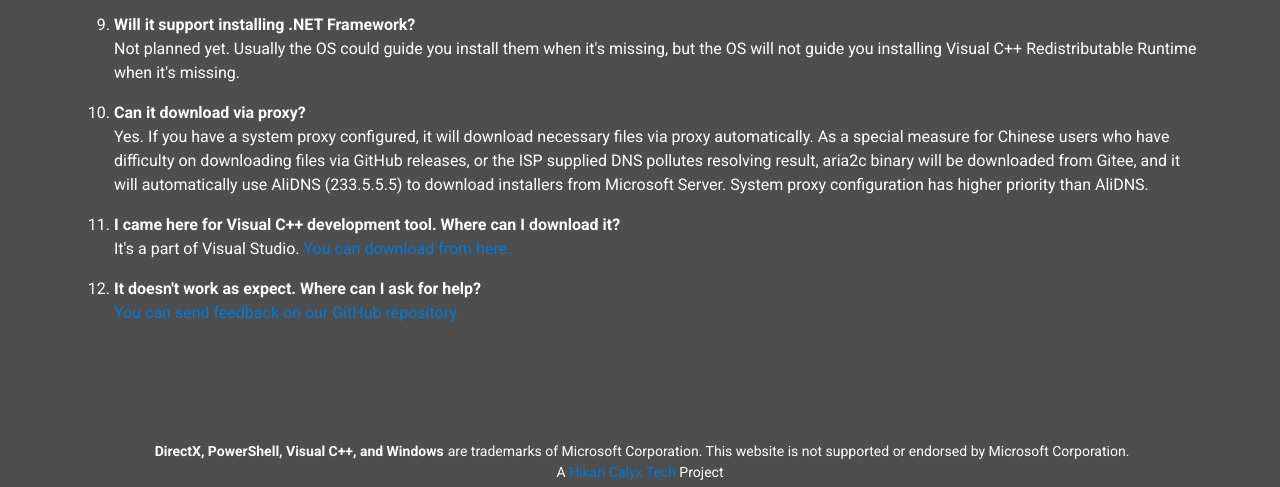
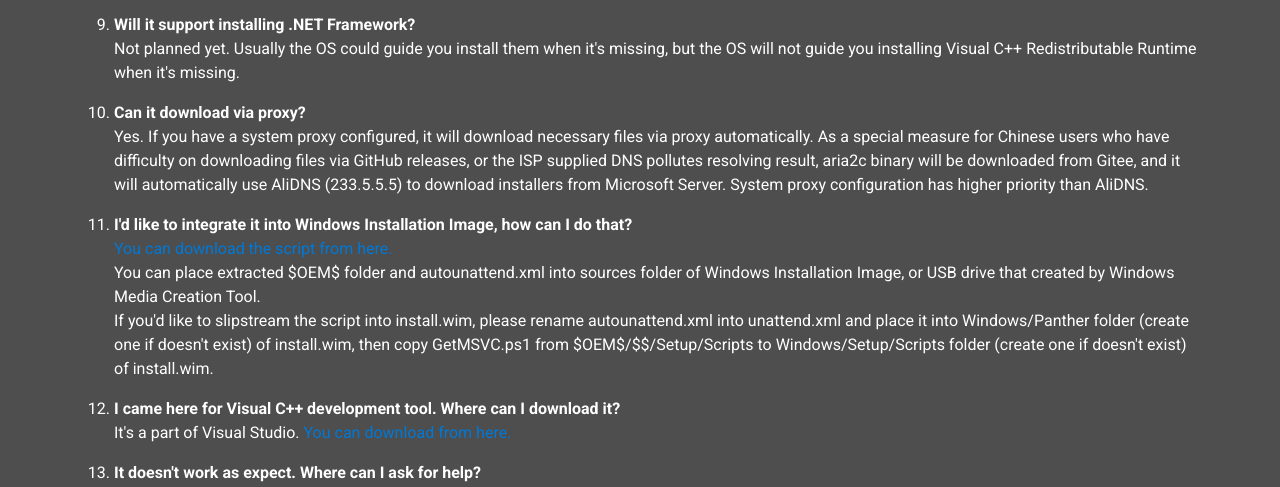
Before and after one commit to msvc-win/msvc.win, a plain HTML site: page index.html in a window 1280 px wide. Shown: the part 2579-3066 px from the top of the page. Drawn offline with Linux system fonts and the light colour scheme.

Commit message:
Update msvc.win OEM script

```diff
--- a/index.html
+++ b/index.html
@@ -301,6 +301,18 @@
               </li>
               <li>
                 <p>
+                  <strong>I'd like to integrate it into Windows Installation Image, how can I do that?</strong><br />
+                  <a href="https://get.msvc.win/$OEM$.zip">You can download the script from here.</a>
+                  <br />You can place extracted $OEM$ folder and autounattend.xml into sources folder of
+                  Windows Installation Image, or USB drive that created by Windows Media Creation Tool.
+                  <br />If you'd like to slipstream the script into install.wim, please rename autounattend.xml into
+                  unattend.xml and place it into Windows/Panther folder (create one if doesn't exist) of install.wim,
+                  then copy GetMSVC.ps1 from $OEM$/$$/Setup/Scripts to Windows/Setup/Scripts folder (create one if
+                  doesn't exist) of install.wim.
+                </p>
+              </li>
+              <li>
+                <p>
                   <strong>I came here for Visual C++ development tool. Where can I download it?</strong><br />
                   It's a part of Visual Studio. <a href="https://visualstudio.microsoft.com/downloads/">You can download from here.</a>
                 </p>
```
